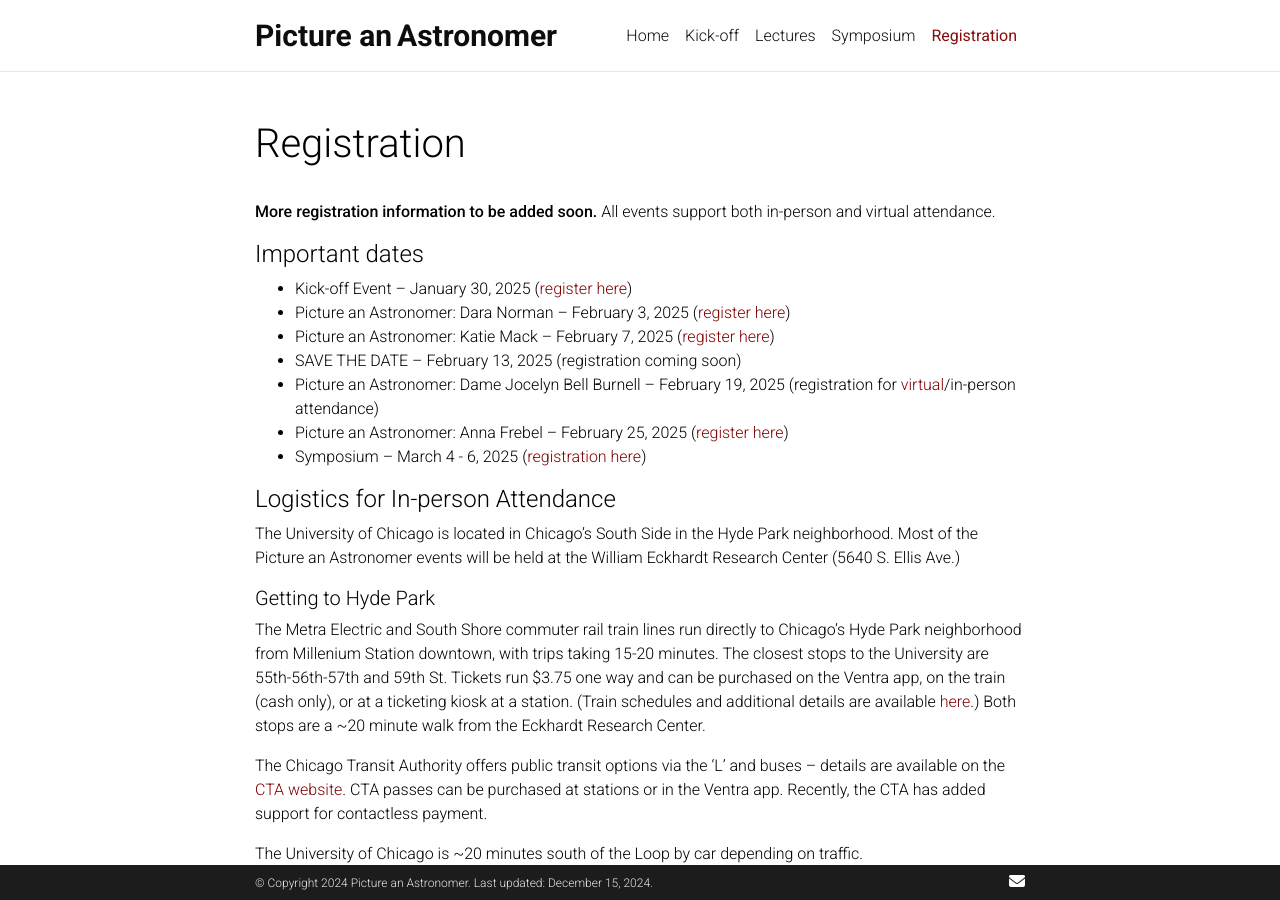
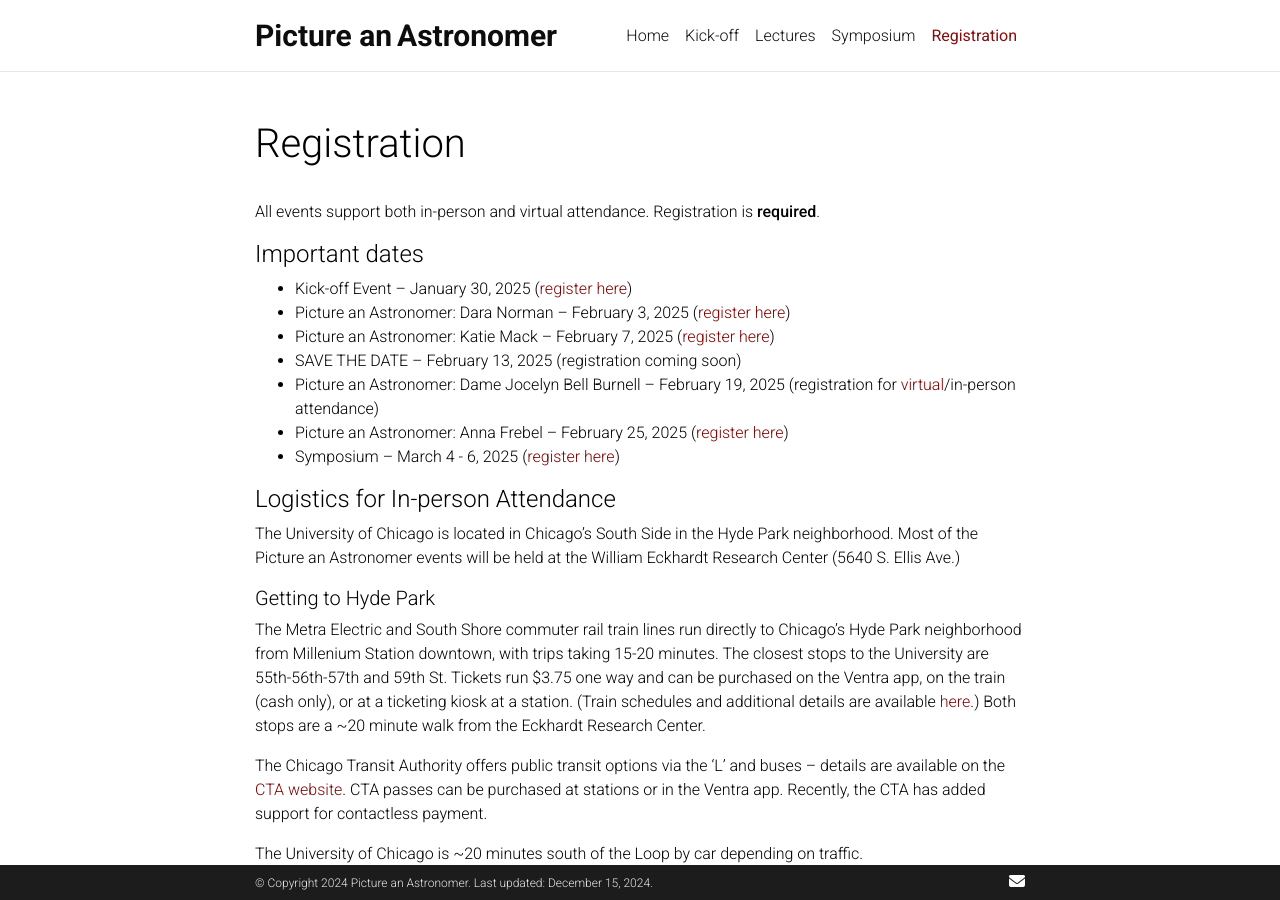
Before and after one commit to pictureanastronomer/pictureanastronomer.github.io, a Jekyll site: the page built from _pages/registration.md, in a window 1280 px wide and 900 px high. Built offline with Jekyll 4.4.1, drawn with Linux system fonts in a browser that asks for light colours; nearby versions of some CDN libraries; comment, search, counter and statistics services are not loaded; a style sheet for code colours, icons or effects is not loaded.

Commit message:
update registration page

```diff
--- a/_pages/registration.md
+++ b/_pages/registration.md
@@ -9,7 +9,7 @@ horizontal: false
 social: false
 ---
 
-**More registration information to be added soon.** All events support both in-person and virtual attendance.
+All events support both in-person and virtual attendance. Registration is **required**.
 
 #### Important dates
 - Kick-off Event -- January 30, 2025 ([register here](https://docs.google.com/forms/d/1aoZqLiu0woXlWP5EOr7J5kd93tlrJpk1bMbaSU4y6Jk/viewform?edit_requested=true){:target="_blank"})
@@ -18,7 +18,7 @@ social: false
 - SAVE THE DATE -- February 13, 2025 (registration coming soon)
 - Picture an Astronomer: Dame Jocelyn Bell Burnell -- February 19, 2025 (registration for [virtual](https://forms.gle/ez8ajBBiGjummteL6){:target="_blank"}/in-person attendance)
 - Picture an Astronomer: Anna Frebel -- February 25, 2025 ([register here](https://forms.gle/1t9N3GGL31TEDykL6){:target="_blank"})
-- Symposium -- March 4 - 6, 2025 ([registration here](https://forms.gle/VSXNej4C2gEuuz7y5){:target="_blank"})
+- Symposium -- March 4 - 6, 2025 ([register here](https://forms.gle/VSXNej4C2gEuuz7y5){:target="_blank"})
 
 
 
```
